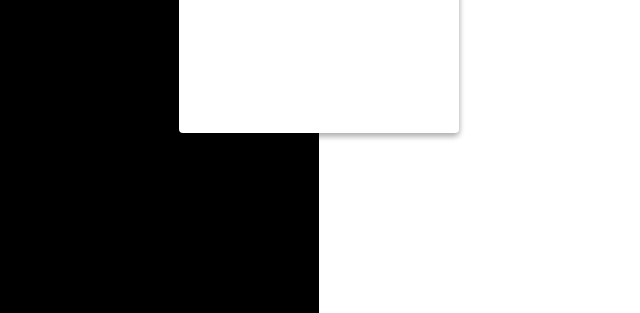
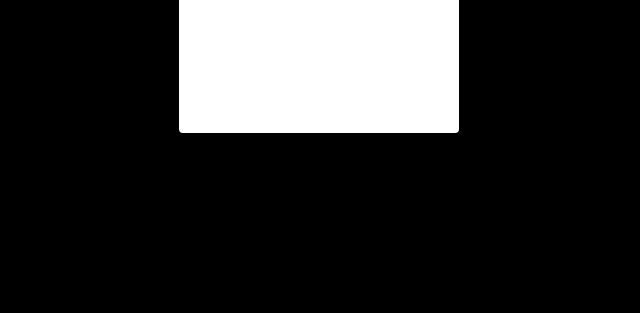
Before and after one commit to DevNoora/tedx, a plain HTML site: page index.html in a window 1280 px wide. Shown: the part 487-800 px from the top of the page, without its empty margins (321-961 px from the left). Drawn offline with Linux system fonts and the light colour scheme.

Commit message:
Update styles.css

```diff
--- a/css/styles.css
+++ b/css/styles.css
@@ -19,7 +19,11 @@ html {
     content: "";
     height: 0px;
     padding: 0px;
+<<<<<<< Updated upstream
     border: 130em solid #fff;
+=======
+    border: 130em solid #000;
+>>>>>>> Stashed changes
     position: absolute;
     z-index: 2;
     display: block;
```
